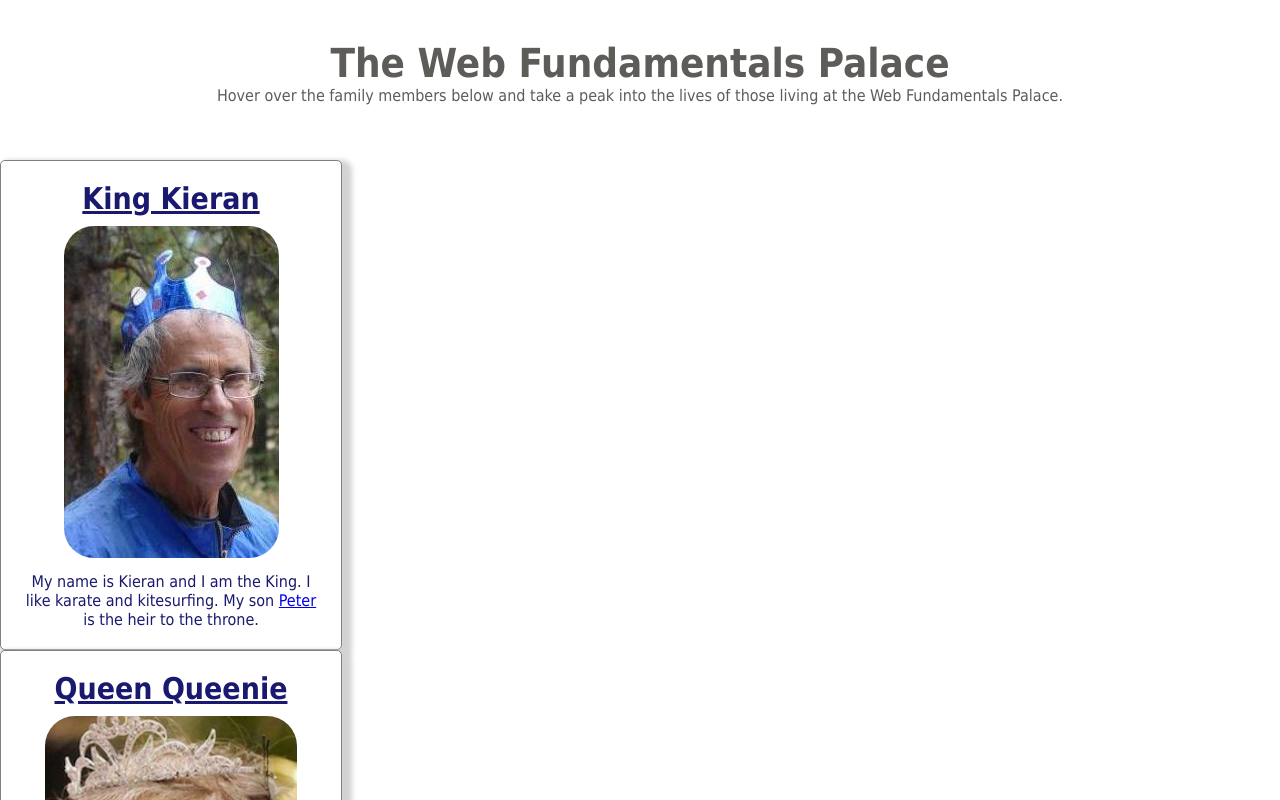
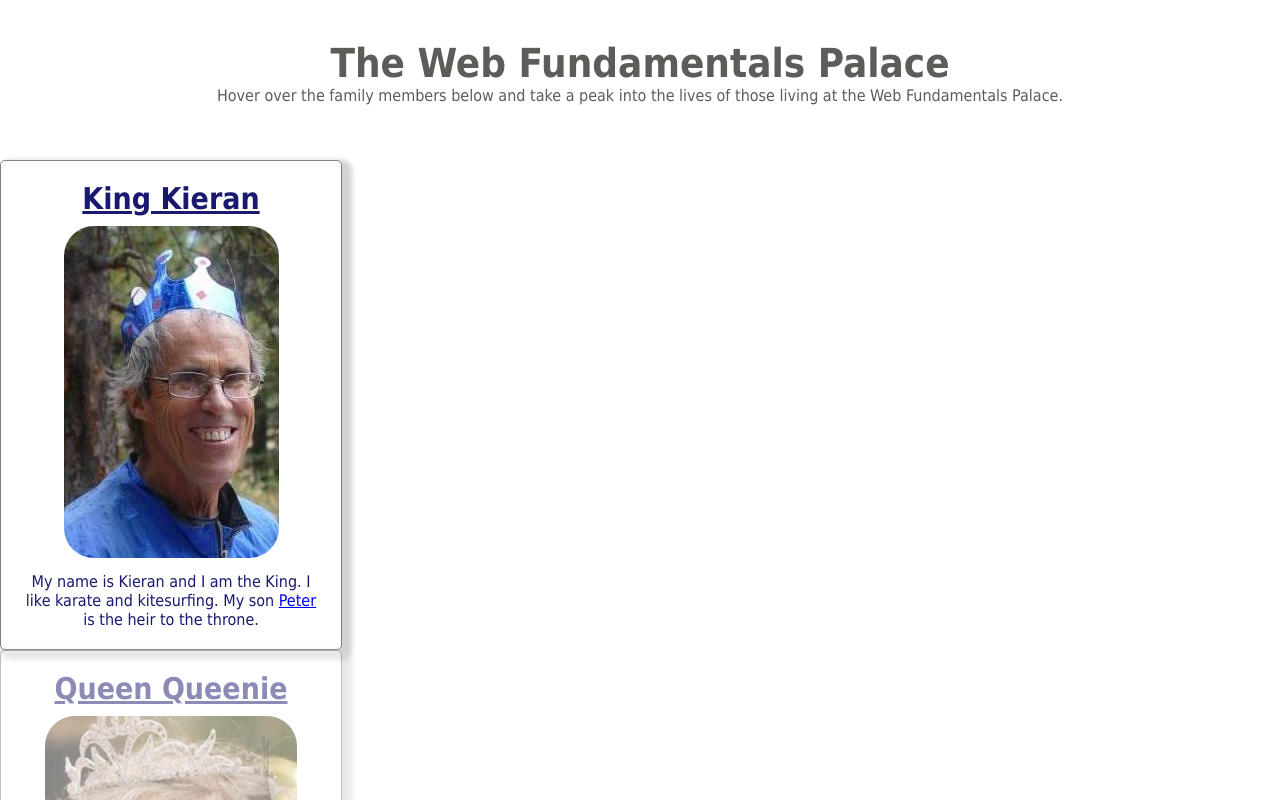
Before and after one commit to jpthacker/nology-web-fundamentals, a plain HTML site: page web-fundamentals/index.html in a window 1280 px wide. In both pictures the pointer is over the element 171 px from the left and 405 px from the top of the page. Shown: the top 800 px of the page. Drawn offline with Linux system fonts and the light colour scheme.

Commit message:
Added psuedo element and psuedo class styles

```diff
--- a/web-fundamentals/styles.css
+++ b/web-fundamentals/styles.css
@@ -2,6 +2,11 @@
   margin: 0;
   padding: 0;
   font-family: Tahoma, Verdana, sans-serif;
+}
+
+*::selection {
+  color: white;
+  background-color: #1182eb;
 }
 
 body {
@@ -31,6 +36,12 @@ header h1 {
   background-color: white;
   color: midnightblue;
   box-shadow: 5px 5px 5px 5px lightgray;
+  opacity: 0.5;
+  transition: opacity 0.3s ease;
+}
+
+.card:hover {
+  opacity: 1;
 }
 
 .card img {
@@ -52,6 +63,10 @@ h6 {
   list-style-type: none;
 }
 
+li:hover {
+  color: #1182eb;
+}
+
 span {
   font-size: 1.5em;
   color: #b48ce0;
```
